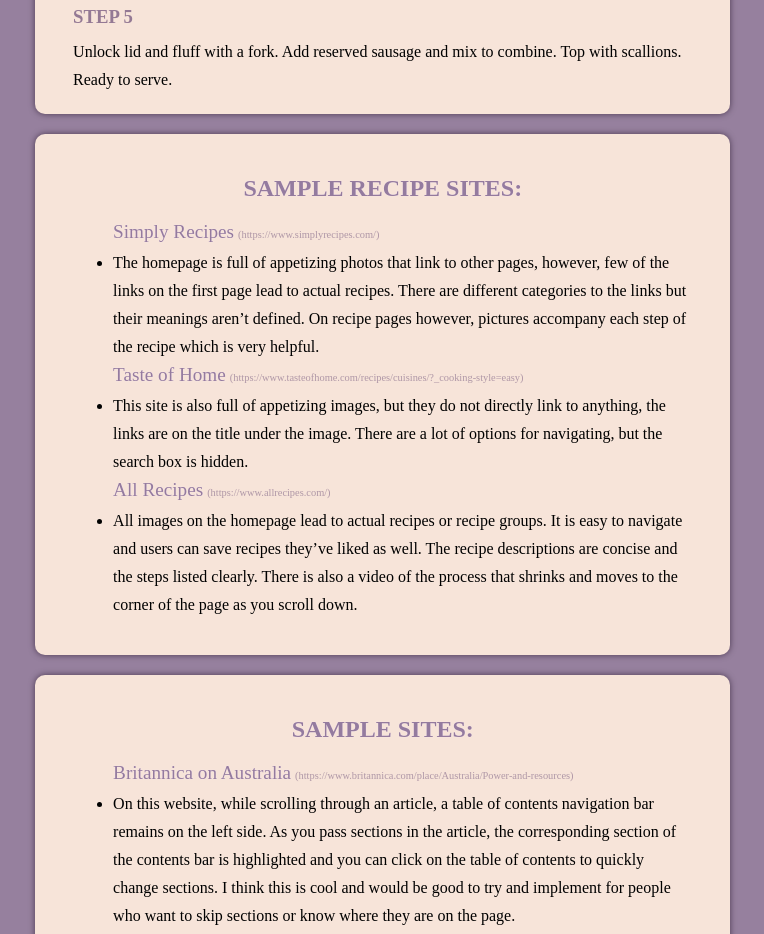
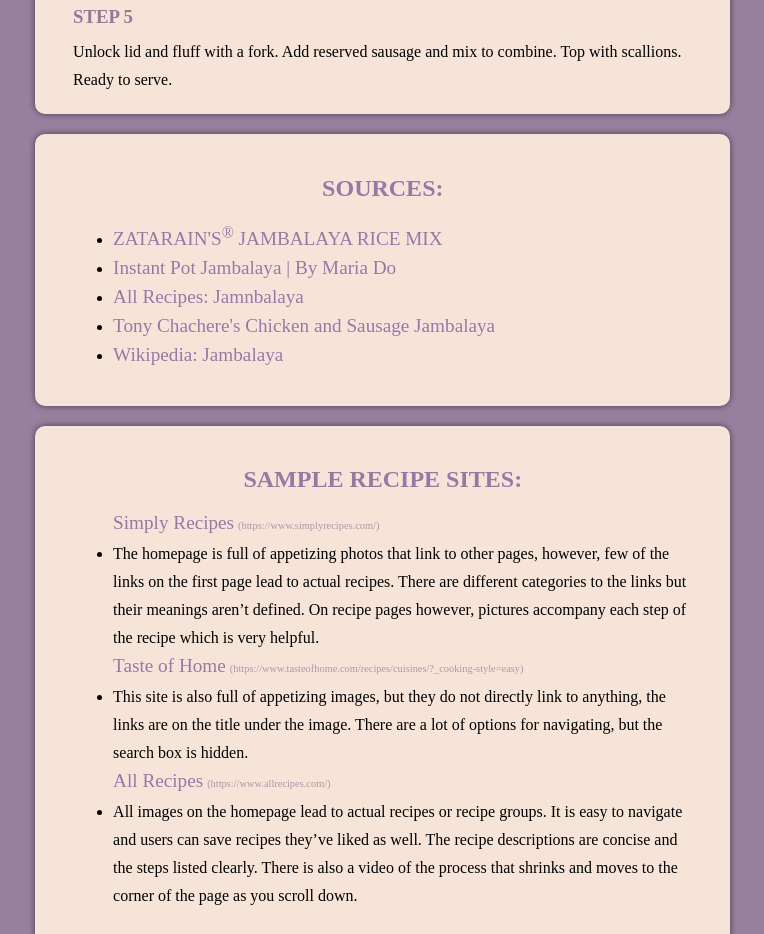
Before and after one commit to Leah-Fontenot/iffall2023, a plain HTML site: page recipe/research/index.html in a window 1280 px wide. Shown: the part 1408-2342 px from the top of the page, without its empty margins (36-800 px from the left). Drawn offline with Linux system fonts and the light colour scheme.

Commit message:
added sources: how did I forget them?

```diff
--- a/recipe/research/index.html
+++ b/recipe/research/index.html
@@ -48,9 +48,27 @@
                 <h3>Step 3</h3>
                 In Instant Pot, combine bell pepper, onion, celery, garlic, bay leaves, Worcestershire, thyme, pepper, and 2 teaspoons Cajun seasoning. Cook, stirring frequently, until slightly softened, about 5 minutes.
                 <h3>Step 4</h3>
-                Season chicken with remaining 2 teaspoons Cajun seasoning. Add chicken, rice, and broth to pot. Stir to combine, then press “Cancel” on the Instant Pot.    Seal lid and set to “Pressure Cook” on High for 8 minutes. Let pressure release naturally for 10 minutes, then quick release remaining steam.
+                Season chicken with remaining 2 teaspoons Cajun seasoning. Add chicken, rice, and broth to pot. Stir to combine, then press “Cancel” on the Instant Pot. Seal lid and set to “Pressure Cook” on High for 8 minutes. Let pressure release naturally for 10 minutes, then quick release remaining steam.
                 <h3>Step 5</h3>
                 Unlock lid and fluff with a fork. Add reserved sausage and mix to combine. Top with scallions. Ready to serve.
+            </p>
+        </section>
+        <section class="Sources">
+            <h2>Sources:</h2>
+            <p>
+                <ul>
+                    <li>
+                <a href="https://www.mccormick.com/zatarains/products/dinner-and-side-mixes/rice-mixes-and-side-dishes/jambalaya-mix-original#ProductRecipes">ZATARAIN'S<sup>®</sup> JAMBALAYA RICE MIX</a>
+                    </li><li>
+                <a href="https://www.delish.com/cooking/recipe-ideas/a42551468/instant-pot-jambalaya-recipe/">Instant Pot Jambalaya | By Maria Do</a>
+                    </li><li>
+                <a href="https://www.allrecipes.com/recipe/31848/jambalaya/">All Recipes: Jamnbalaya</a>
+                    </li><li>
+                <a href="https://www.tonychachere.com/recipe/tonys-chicken-and-sausage-jambalaya/">Tony Chachere's Chicken and Sausage Jambalaya</a>
+                    </li><li>
+                <a href="https://en.wikipedia.org/wiki/Jambalaya">Wikipedia: Jambalaya</a>
+                </li>
+                </ul>
             </p>
         </section>
         <section class="RecipeSites">
```
